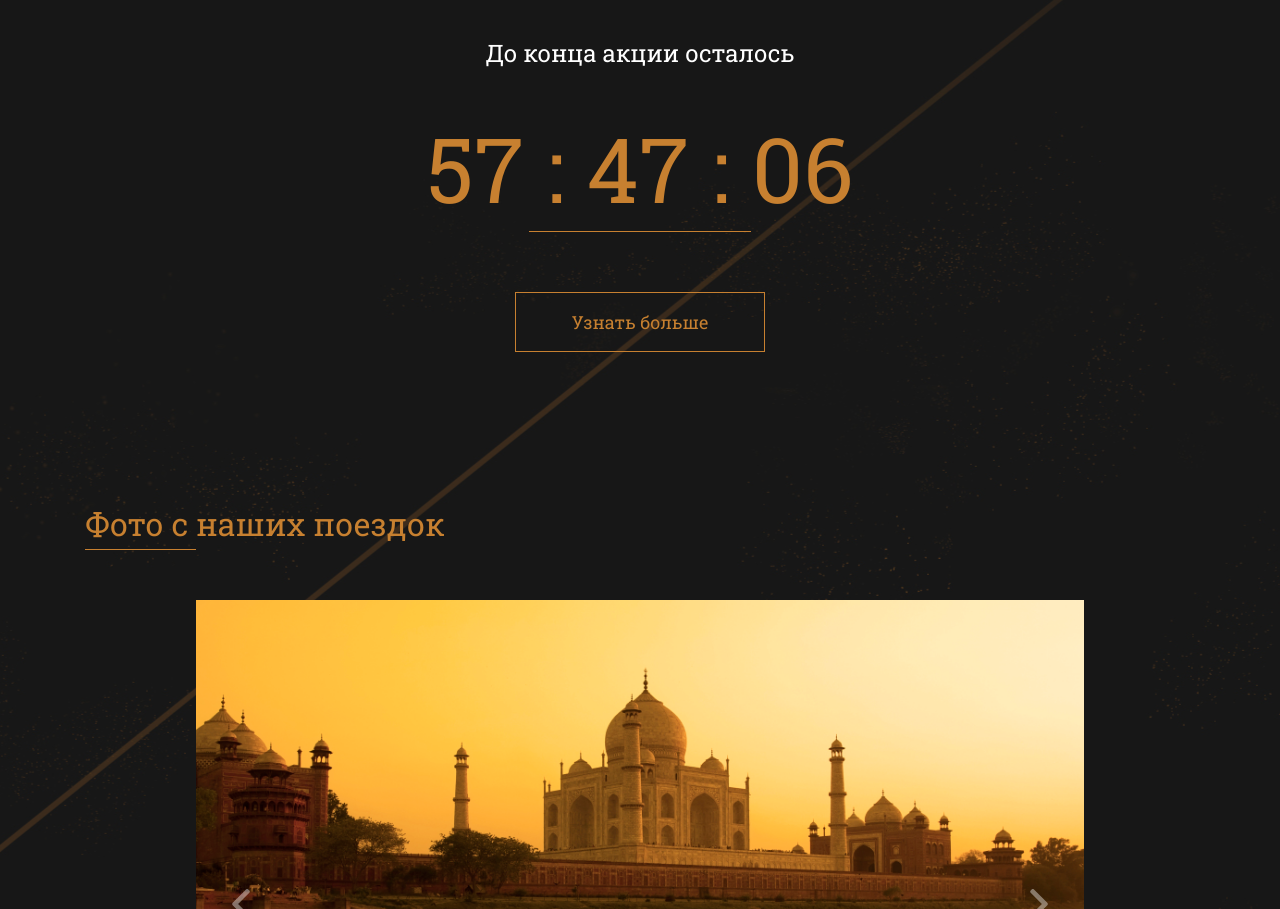
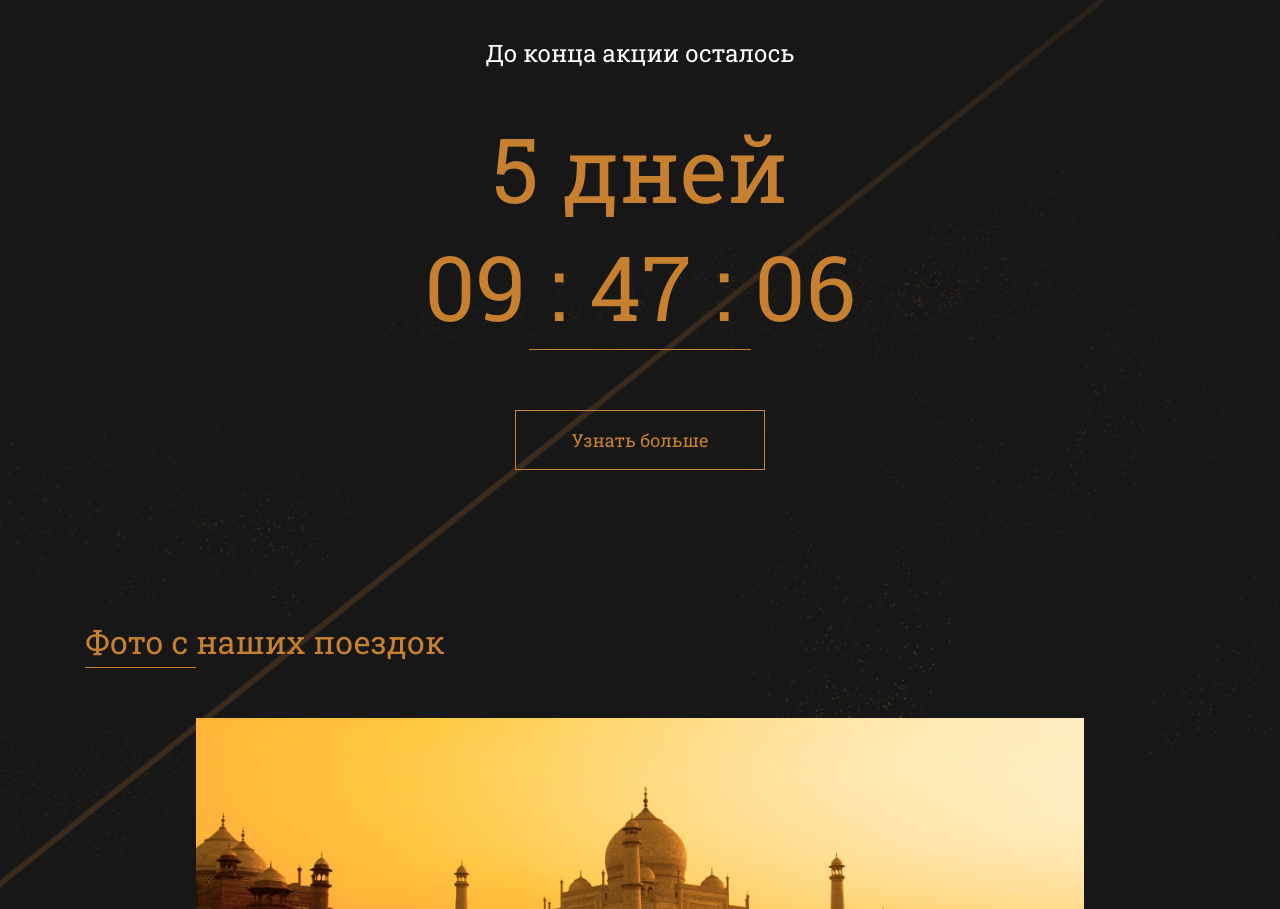
Before and after one commit to NataliaSirotko/Yoga-ready, a website built with webpack: page index.html in a window 1280 px wide. Shown: the part 1431-2340 px from the top of the page. Built offline with nearby package versions, Linux system fonts and the light colour scheme.

Commit message:
feat days in timer

```diff
--- a/index.html
+++ b/index.html
@@ -105,6 +105,7 @@
 					До конца акции осталось
 				</div>
 				<div class="timer-numbers" id="timer">
+					<p class="days">0 дней</p>
 					<span class="hours">00</span>
 					<span>:</span>
 					<span class="minutes">00</span>
--- a/src/js/parts/timer.js
+++ b/src/js/parts/timer.js
@@ -1,14 +1,16 @@
 function timer() {
-    let deadline = '2019-05-22';
+    let deadline = '2019-05-25';
 
     function getTimeRemaining(endtime) {
         let t = Date.parse(endtime) - Date.parse(new Date()),
             seconds = Math.floor((t/1000) % 60),
             minutes = Math.floor((t/1000/60)%60),
-            hours = Math.floor((t/(1000*60*60)));
+            hours = Math.floor((t/1000/60/60) % 24),
+            days = Math.floor((t/(1000*60*60*24)));
 
         return {
             'total' : t,
+            'days' : days,
             'hours' : hours,
             'minutes' : minutes,
             'seconds' : seconds
@@ -17,6 +19,7 @@ function timer() {
 
     function setClock(id, endtime) {
         let timer = document.getElementById(id),
+            days = timer.querySelector('.days'),
             hours = timer.querySelector('.hours'),
             minutes = timer.querySelector('.minutes'),
             seconds = timer.querySelector('.seconds'),
@@ -27,20 +30,34 @@ function timer() {
 
             if (t.total <= 0) {
                 clearInterval(timeInterval);
+                days.textContent = '0 дней';
                 hours.textContent = '00';
                 minutes.textContent = '00';
                 seconds.textContent = '00';
             } else {
+                days.textContent = text(t.days);
                 hours.textContent = addZero(t.hours);
                 minutes.textContent = addZero(t.minutes);
                 seconds.textContent = addZero(t.seconds);
             }
         }
+
         function addZero(num) {
             if (num>=0 && num <10) {
                 return '0' + num;
             } else {
                 return num;
+            }
+        }
+
+        function text(num) {
+            let count = num % 10;
+            if (count == 1) {
+                return num + ' день';
+            } if (count>1 && count <5) {
+                return num + ' дня';
+            } else {
+                return num + ' дней';
             }
         }
     }
```
Also changed, not shown: dist/js/bundle.js, 1 other file.
